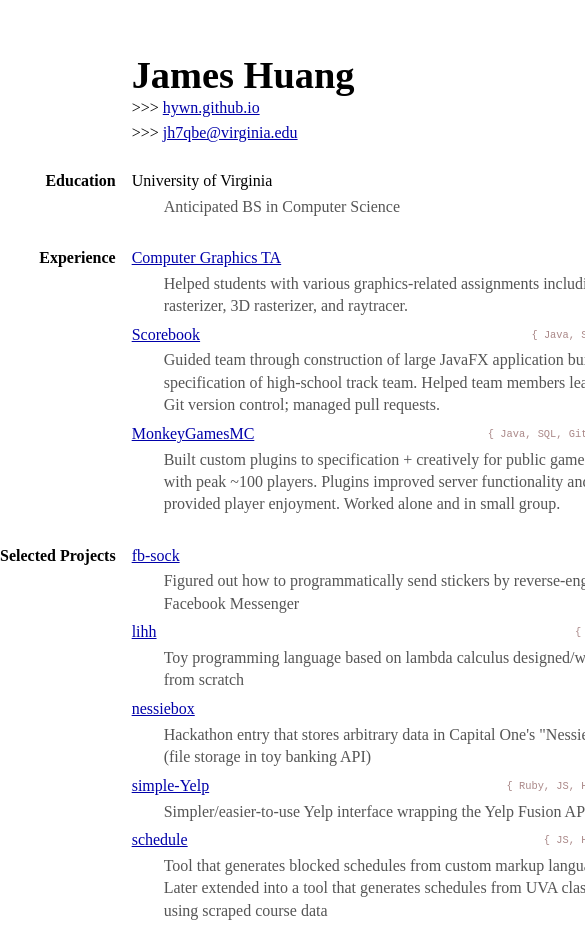
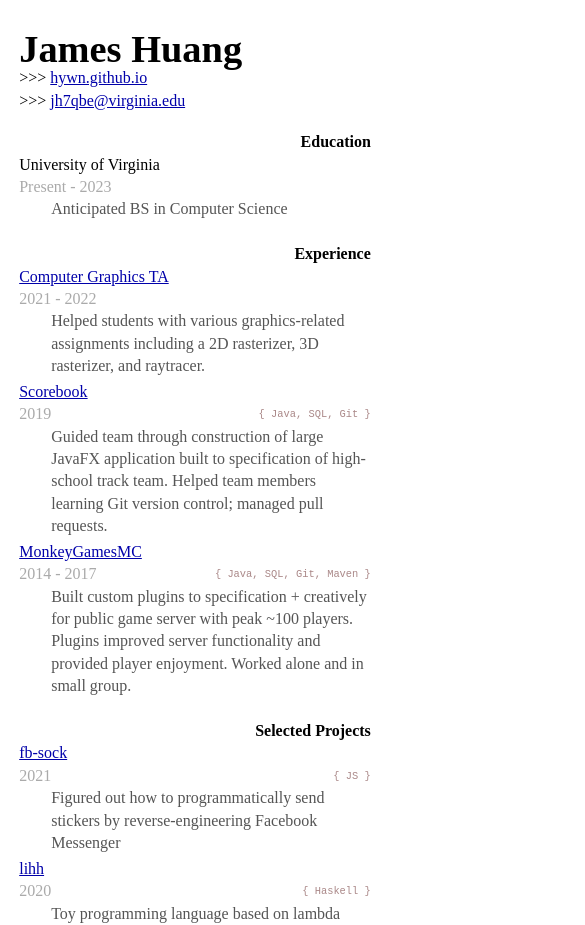
Before and after one commit to hywn/resume-sellout, a plain HTML site: page docs/index.html in a window 390 px wide. Shown: the top 925 px of the page, 585 px wide, since content can reach past the window. Drawn offline with Linux system fonts and the light colour scheme.

Commit message:
better css with responsive

```diff
--- a/docs/style.css
+++ b/docs/style.css
@@ -1,12 +1,13 @@
 body
 	{ display: grid
-	; grid-template-columns: 1fr max-content min-content 1fr;
+	; grid-template-columns: 1fr max-content min-content 1fr
+	; grid-auto-rows: min-content
 	; gap: 0.2rem 1rem
 	; margin: 4em auto 4em auto
 	; line-height: 1.4rem
 	}
 h1, h2 { margin: 0; font-size: 1rem }
-h1 { font-size: 2.4em; margin-bottom: 0.45rem }
+h1 { font-size: 2.4rem; line-height: 2.2rem }
 h2 { grid-column: 1 }
 .content
 	{ grid-column: 2 }
@@ -28,3 +29,12 @@
 a, a:visited { color: #00a }
 a:hover { color: #55f }
 .date { grid-column: 4; color: #aaa }
+.lang { grid-column: 3 }
+@media (max-width: 728px) {
+	body
+		{ display: block
+		; margin: 2rem 1.2rem 2rem 1.2rem
+		}
+	.lang { float: right }
+	.detail { width: unset }
+}
```
